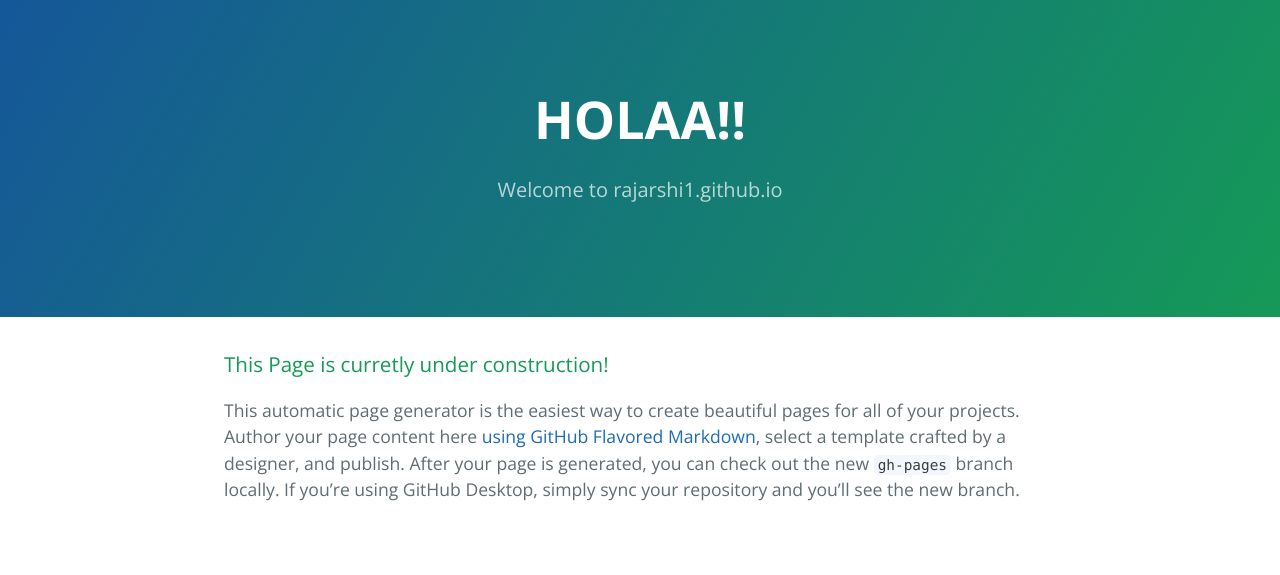
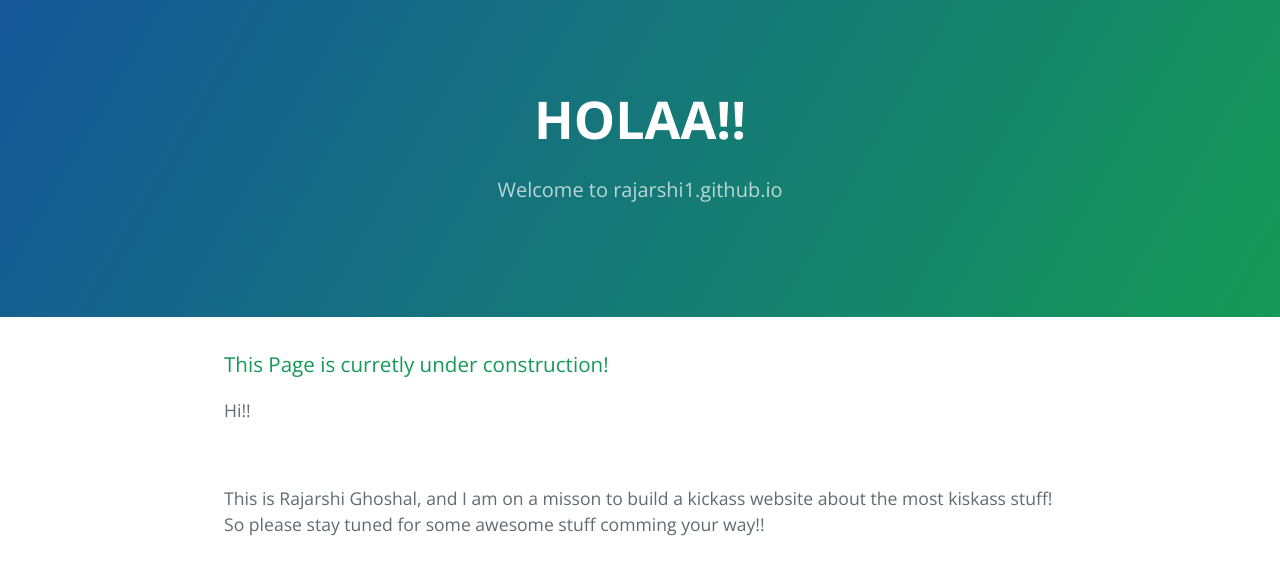
Before and after one commit to rajarshi1/rajarshi_random, a Jekyll site: the page index.html, which Jekyll copies as it is, in a window 1280 px wide. Shown: the top 575 px of the page. Built offline with Jekyll 4.4.1, drawn with Linux system fonts in a browser that asks for light colours.

Commit message:
ok here goes!!

```diff
--- a/index.html
+++ b/index.html
@@ -18,10 +18,12 @@
     <section class="main-content">
       <h3>
 <a id="welcome-to-github-pages" class="anchor" href="#welcome-to-github-pages" aria-hidden="true"><span aria-hidden="true" class="octicon octicon-link"></span></a>This Page is curretly under construction!</h3>
+<p>Hi!!</p><br>
+<p>This is Rajarshi Ghoshal, and I am on a misson to build a kickass website about the most kiskass stuff! So please stay tuned for some awesome stuff comming your way!!</p>
 
-<p>This automatic page generator is the easiest way to create beautiful pages for all of your projects. Author your page content here <a href="https://guides.github.com/features/mastering-markdown/">using GitHub Flavored Markdown</a>, select a template crafted by a designer, and publish. After your page is generated, you can check out the new <code>gh-pages</code> branch locally. If you’re using GitHub Desktop, simply sync your repository and you’ll see the new branch.</p>
+<!--<p>This automatic page generator is the easiest way to create beautiful pages for all of your projects. Author your page content here <a href="https://guides.github.com/features/mastering-markdown/">using GitHub Flavored Markdown</a>, select a template crafted by a designer, and publish. After your page is generated, you can check out the new <code>gh-pages</code> branch locally. If you’re using GitHub Desktop, simply sync your repository and you’ll see the new branch.</p>
 
-<!--<h3>
+<h3>
 <a id="designer-templates" class="anchor" href="#designer-templates" aria-hidden="true"><span aria-hidden="true" class="octicon octicon-link"></span></a>Designer Templates</h3>
 
 <p>We’ve crafted some handsome templates for you to use. Go ahead and click 'Continue to layouts' to browse through them. You can easily go back to edit your page before publishing. After publishing your page, you can revisit the page generator and switch to another theme. Your Page content will be preserved.</p>
```
